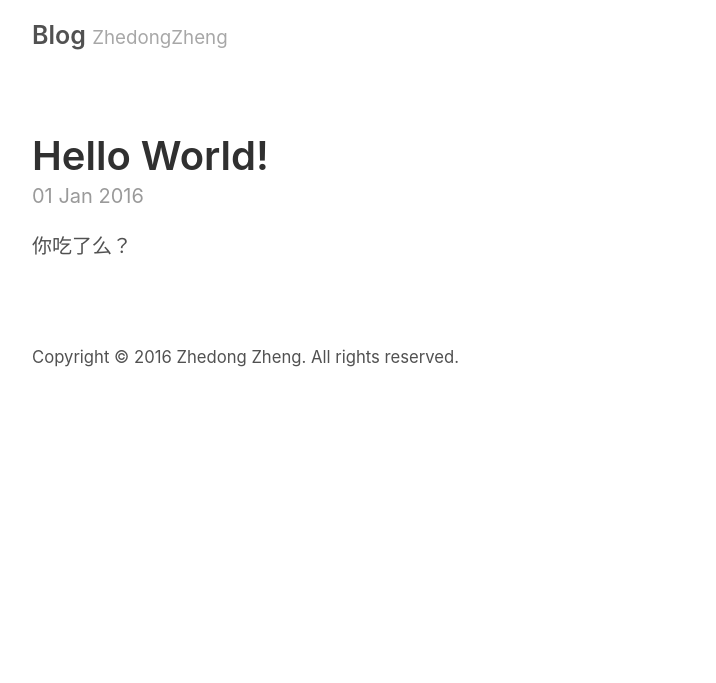
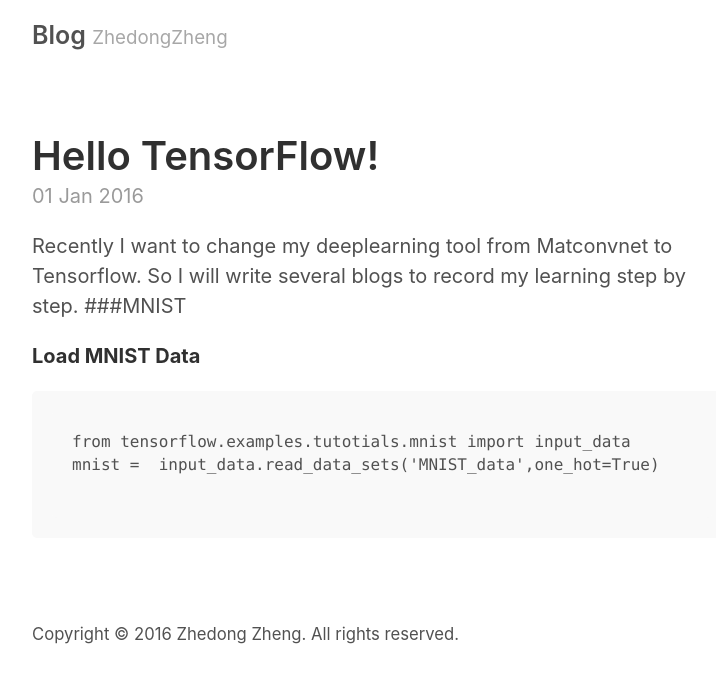
Before and after one commit to layumi/Zhedong-Zheng-blog, a Jekyll site: the page built from _posts/2016-01-01-Hello-World.md, in a window 1280 px wide. Shown: the top 683 px of the page, without its empty margins (258-974 px from the left). Built offline with Jekyll 4.4.1, drawn with Linux system fonts in a browser that asks for light colours.

Commit message:
add blog

````diff
--- a/_posts/2016-01-01-Hello-World.md
+++ b/_posts/2016-01-01-Hello-World.md
@@ -1,7 +1,14 @@
 ---
 layout: post
-title: Hello World!
+title: Hello TensorFlow!
 ---
+Recently I want to change my deeplearning tool from Matconvnet to Tensorflow. So I will write several blogs to record my learning step by step.
+###MNIST
 
+**Load MNIST Data**
 
-你吃了么？
+```
+from tensorflow.examples.tutotials.mnist import input_data
+mnist =  input_data.read_data_sets('MNIST_data',one_hot=True)
+
+```
````
